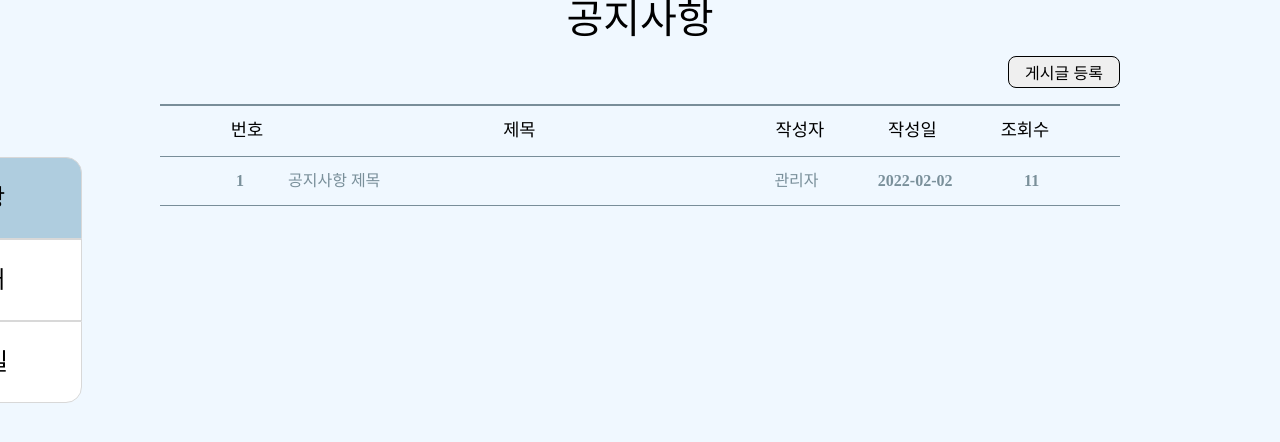
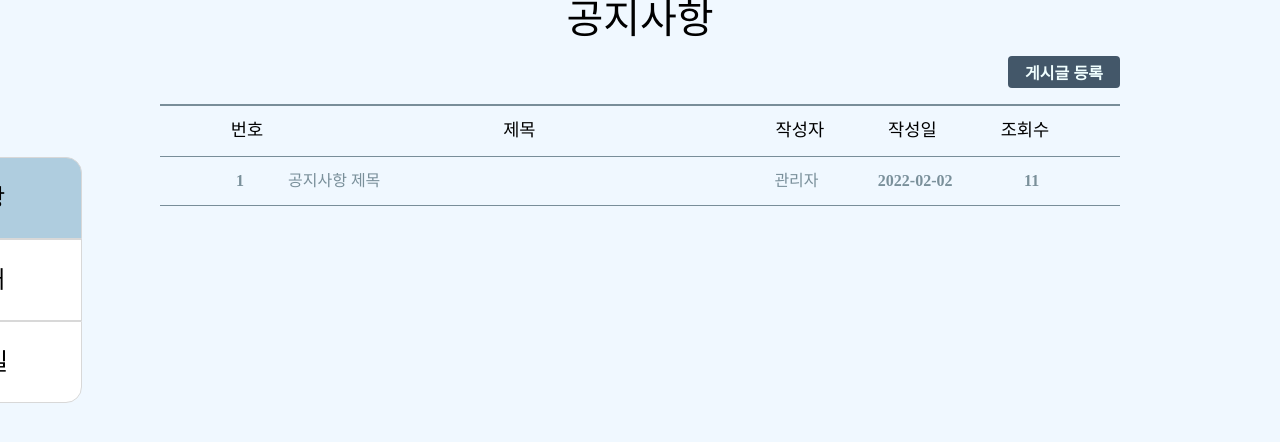
Before and after one commit to 247CloudLibrary/client-admin, a React (Create React App) app: page /boards/list in a window 1280 px wide. Shown: the top 442 px of the page. Built offline with nearby package versions, Linux system fonts and the light colour scheme.

Commit message:
[BoardList] btn css 수정

```diff
--- a/src/styles/components/board/BoardList.scss
+++ b/src/styles/components/board/BoardList.scss
@@ -17,15 +17,21 @@
     justify-content: center;
     .write-btn {
       position: relative;
-      font-size: 1rem;
       width: 7rem;
       height: 2rem;
       margin: 1rem;
       left: 22rem;
-      border: 1px solid black;
-      border-radius: 0.5rem;
-      text-align: center;
+      border: none;
+      border-radius: 4px;
+      font-size: 1rem;
+      font-weight: bold;
+      background-color: #435769;
+      color: azure;
+      outline: none;
       cursor: pointer;
+      &:hover {
+        background-color: #2b3c4e;
+      }
     }
   }
   .list {
```
